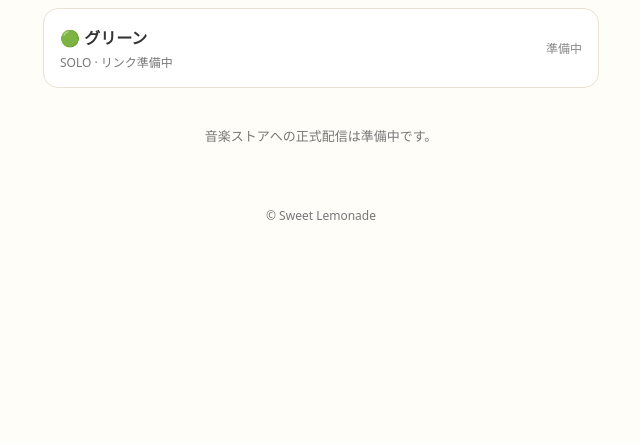
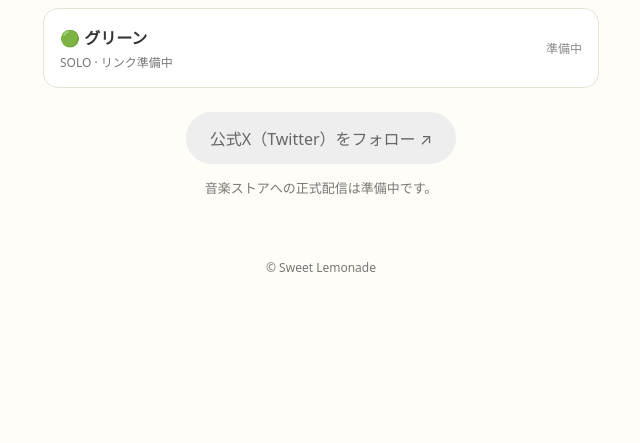
Before and after one commit to monovvv15-maker/suilemo-official, a plain HTML site: page index.html in a window 1280 px wide. Shown: the part 1580-2023 px from the top of the page, without its empty margins (319-959 px from the left). Drawn offline with Linux system fonts and the light colour scheme.

Commit message:
Add official X profile link under music information

```diff
--- a/index.html
+++ b/index.html
@@ -126,6 +126,7 @@ html.js-enabled .finale.revealed .finale-wink{animation:wink-v21 1.6s .5s steps(
 <div class="music-item"><span><span class="music-name">🟢 グリーン</span><span class="music-meta">SOLO · リンク準備中</span></span><span class="music-action">準備中</span></div>
 </div>
 </section>
+<div class="social-links" aria-label="公式SNS"><a class="link" href="https://x.com/suilemo_3" target="_blank" rel="noopener noreferrer" aria-label="スイートレモネード公式Xを開く">公式X（Twitter）をフォロー ↗</a></div>
 <p class="small">音楽ストアへの正式配信は準備中です。</p>
 <footer>© Sweet Lemonade</footer>
 </section>
```
